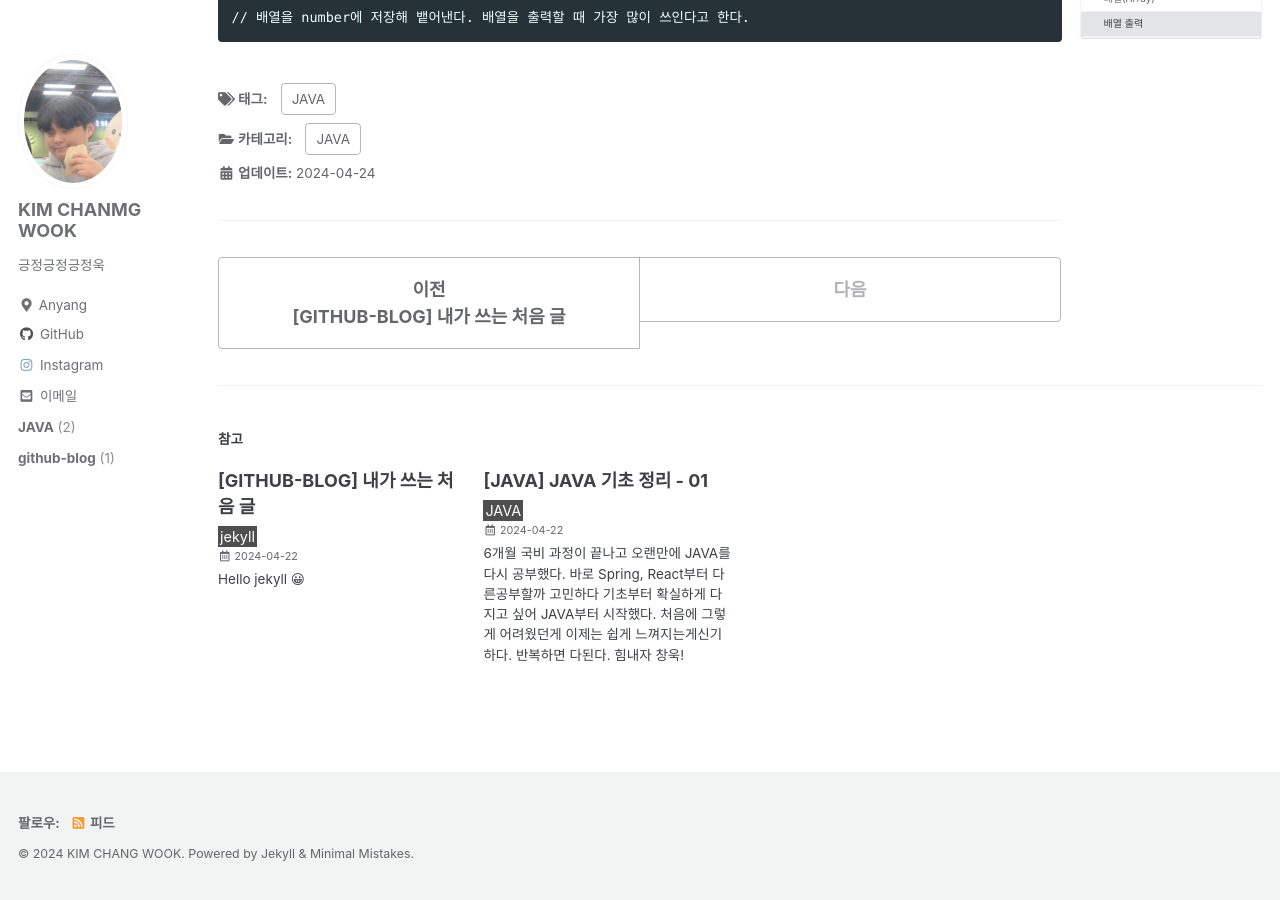
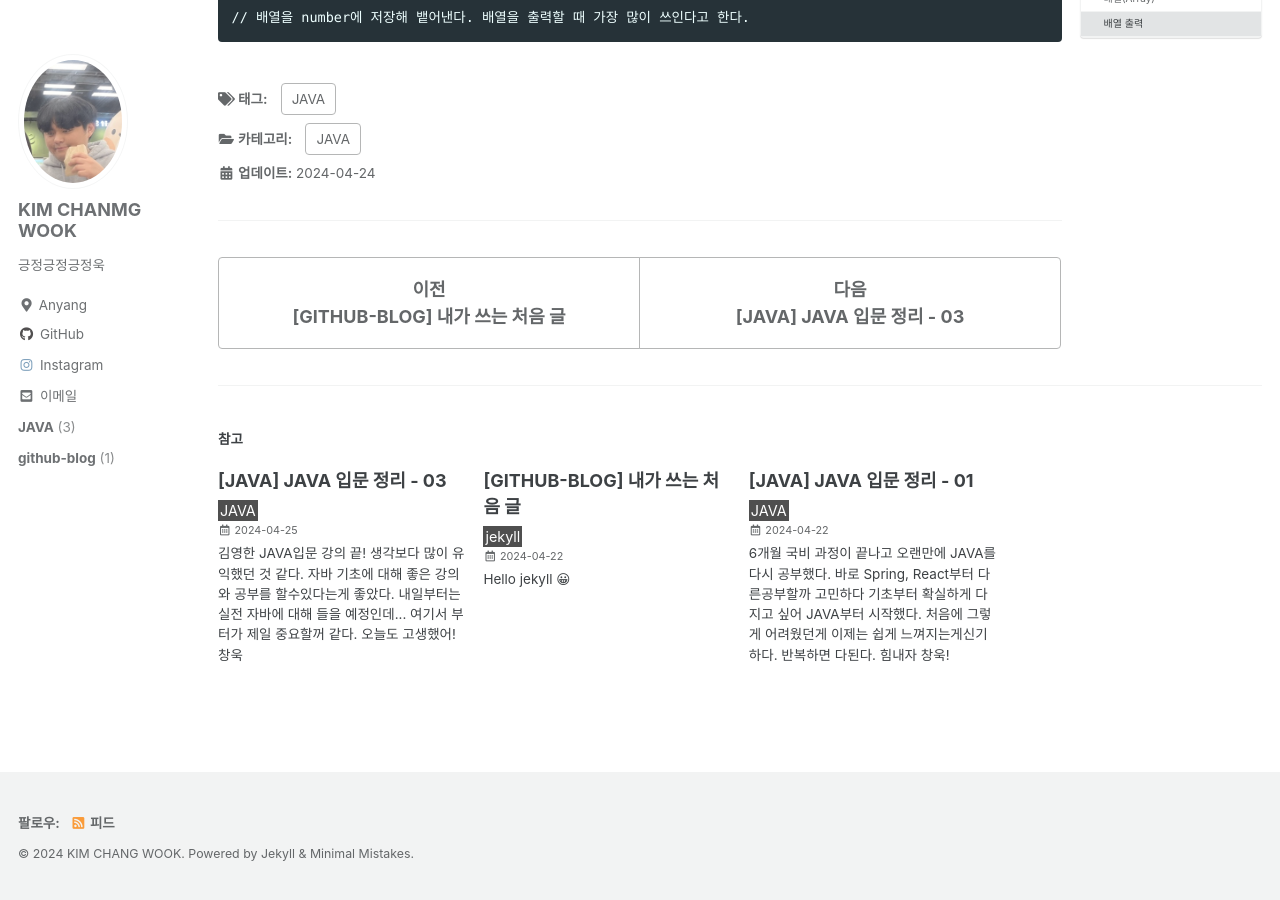
Before and after one commit to CHANGWOOKI/CHANGWOOKI.github.io, a Jekyll site: the page built from _posts/JAVA/2024-04-24-JAVA_.STEP1-2.md, in a window 1280 px wide and 900 px high, scrolled down 2435 px. Built offline with Jekyll 4.4.1, drawn with Linux system fonts in a browser that asks for light colours; cached includes are drawn as plain includes; part of the change alters nothing that is shown; some of the changed text lies outside the part shown.

Commit message:
자바 입문 블로그 포스팅

````diff
--- a/_posts/JAVA/2024-04-22-JAVA_1.md
+++ b/_posts/JAVA/2024-04-22-JAVA_.STEP1-1.md
@@ -1,5 +1,5 @@
 ---
-title: "[JAVA] JAVA 기초 정리 - 01"
+title: "[JAVA] JAVA 입문 정리 - 01"
 toc: true
 toc_sticky: true
 toc_label: "Getting Started"
--- a/_posts/JAVA/2024-04-24-JAVA_2.md
+++ b/_posts/JAVA/2024-04-24-JAVA_.STEP1-2.md
@@ -1,5 +1,5 @@
 ---
-title: "[JAVA] JAVA 기초 정리 - 02"
+title: "[JAVA] JAVA 입문 정리 - 02"
 toc: true
 toc_sticky: true
 toc_label: "Getting Started"
--- /dev/null
+++ b/_posts/JAVA/2024-04-25-JAVA_.STEP1-3.md
@@ -0,0 +1,93 @@
+---
+title: "[JAVA] JAVA 입문 정리 - 03"
+toc: true
+toc_sticky: true
+toc_label: "Getting Started"
+description: null
+summary: null
+tags: JAVA
+published: true
+categories:
+  - JAVA
+---
+
+```java
+김영한 JAVA입문 강의 끝!
+생각보다 많이 유익했던 것 같다.
+자바 기초에 대해 좋은 강의와 공부를 할수있다는게 좋았다.
+내일부터는 실전 자바에 대해 들을 예정인데...
+여기서 부터가 제일 중요할꺼 같다.
+오늘도 고생했어! 창욱
+```
+
+> JAVA 정리 - 03
+
+### 7) 메서드
+
+####  메서드란
+- `메서드`란 자바에서 쓰는 함수에 종류이다.
+- 반복적인 코드를 수행할때 선언과 호출을 통해 짧고 간단하게 사용하게 만들어준다.
+- 코드를 보다 읽기 쉽게 해준다.
+
+#### 메서드 선언
+
+```java
+// 더하기 메서드 예시
+public static int add(int x, int y){
+  return sum = x + y;
+}
+
+제어자 반환타입 메서드이름 (매게변수){
+  메서드 본문
+}
+```
+
+- 메서드의 선언은 `메서드이름, 반환타입(void, int, String 등), 매게변수(파라미터)` 목록으로 포함한다.
+- 이름 그대로 메서드를 선언하는 것이다. 선언 정보를 통해 클래스 내, 외부에서 호출이 가능하다.
+- `public static` : `public` 공공의 와 `static` 정적 이라는 뜻으로 어디서든 접근 가능한 정적 메서드라는 뜻이다.
+- `int add(inta x, int y)` : `int` 는 반환 타입을 정의한다. 메서드 실행 결과를 반환할 때 사용할 반환 타입을 지정한다. `add` 는 메서드 이름 이다. 변수와 달리 동사를 시작으로 한다. `int x, int y`는 매게변수(파라미터)이다. 메서드가 호출될 때 값을 받아들이는 변수, 필요한 경우만 사용하며 없어도 메서드 사용 가능하다.
+
+#### 메서드 본문
+- 메서드가 수행해야 하는 코드 블록이다.
+- 메서드를 호출하면 메서드 본문이 순서대로 실행된다.
+- 메서드 본문은 블랙박스이다. 메서드를 호출하는 곳에서는 메서드 선언은 알지만 메서드 본문은 모른다.
+- `return sum` 메서드의 실행 결과를 반환하려면 `return` 문을 사용해야 한다. return 문 다음에 반환할 결과를 적어주면 된다.
+- 반환타입이 void일 경우에만 `retrun` 생략 가능하다.
+
+
+#### 메서드 호출
+
+
+```java
+// 메서드 호출 예시
+int sum = add(1, 3);
+```
+- `메서드 호출` : `자바는 항상 변수의 값을 복사해서 대입한다.` 라는 대원칙이 있다. `add` 메서드를 호출 후 `1 + 3`이 `int sum`에 복사해서 대입하는 것이다.
+- 메서드를 호출할 때는 메서드를 호출할 때 들어가는 값과 메서드의 매게변수의 타입이 맞아야한다. (순서와 갯수도 맞아야한다.)
+
+#### 메서드 용어 정리
+- `제어자` : 메서드에 접근 `제어자(public, private, protected)`를 사용하여 접근을 제한할 수 있다.
+- `변환타입` : int, double, boolean, void 등 메서드 실행 후 값을 반환받는 타입으로 `return문`을 써야하지만 void만 생략 가능하다.
+- `인수` 라는 용어 `인`과 `수`의 합성어로, 들어가는 수 라는 의미를 가지며 메서드 내부로 들어가는 값을 의미 한다. `인자`도 같은 의미이다. (`인수, 인자, 아규먼트`라고 실무에서 불린다.)
+- `매게변수(파라미터)`는 `매게`와`변수`의 합성어로, 중간에서 전달하는 변수라는 의미를 가진다. 즉, 메서드 호출부와 메서드 내부 사이에서 값을 전달하는 역활을 하는 변 수라는 뜻이다.
+
+
+#### 메서드 오버로딩
+- `오버로딩` 이란 매게변수 타입이 다르거나 갯수가 다른 경우에만 동일한 이름의 메서드를 생성할 수 있다.
+- 동일한 이름의 서로 다른 매게변수 타입, 갯수를 가진것을 `오버로딩` 이라고 한다.
+- 다만 메서드의 반환 타입이 다른것은 아예 다른 메서드로 간주한다. 추후 메서드 시그니처 참조
+```java
+// 오버로딩 예시
+add(int a, int b);
+add(int a, int b, int c);
+add(double a, int b)
+// 오버로딩 컴파일 오류 예시
+add(int a, int b);
+add(int x, int y);
+```
+
+#### 메소드 시그니처
+- 메서드를 구별할 수 있는 규칙
+- 메서드 시그니처는 자바에서 메서드를 구분할 수 있는 고유한 식별자나 서명을 뜻한다.
+- 메서드 시그니처는 메서드의 이름과 매개변수 타입(순서 포함)으로 구성되어 있다.(메서드를 구분할 수 있는 기준)
+- 오버로딩에서 말한 것 처럼 메서드 이름이 동일해도 메소드 시그니처가 다르면 다른 메서드로 간주한다.
````
